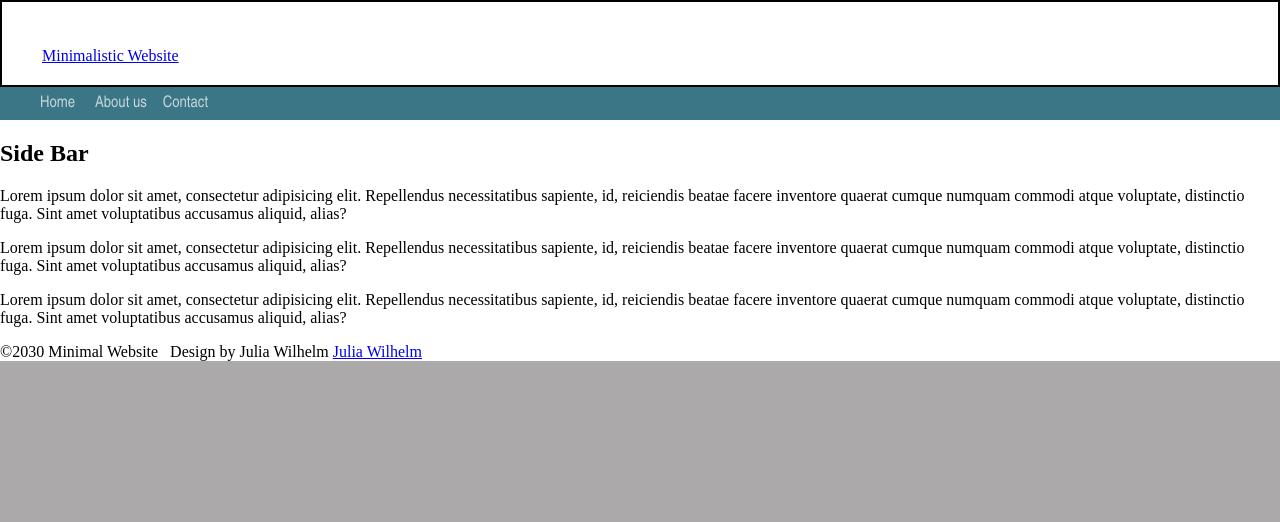
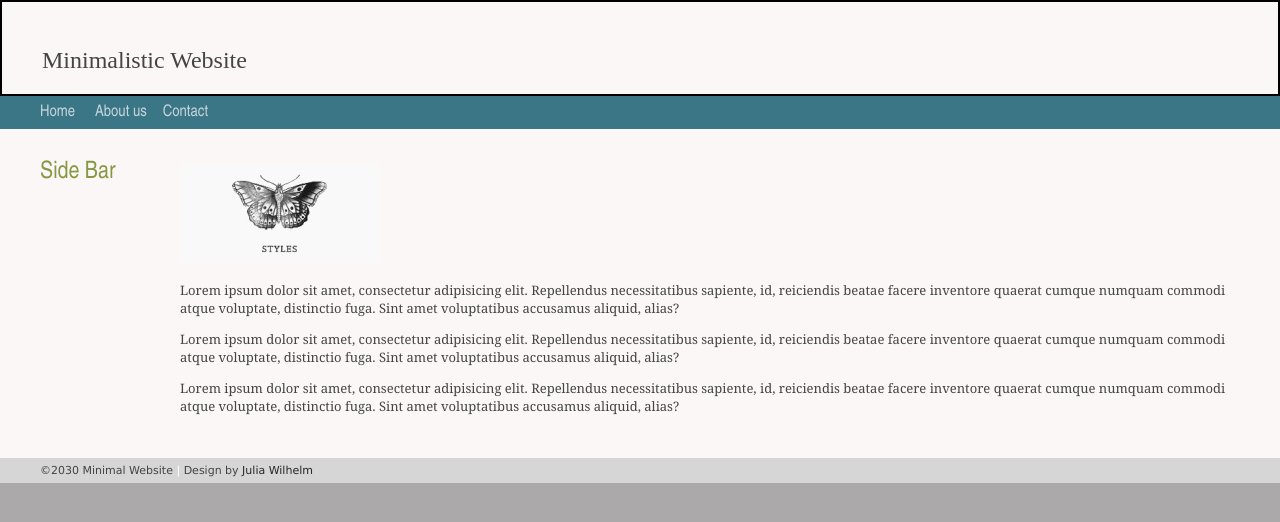
Before and after one commit to WiliTheSParrow/Minimalistic-website, a plain HTML site: page index.html in a window 1280 px wide. Drawn offline with Linux system fonts and the light colour scheme.

Commit message:
3rd commit

```diff
--- a/css/style.css
+++ b/css/style.css
@@ -3,10 +3,16 @@ body {
     margin: 0;
 }
 
+.link-title{
+    text-decoration: none;
+    font-size: 24px;
+    color: #444444;
+}
+
 .container {
 
     width: 780px margin: 0 auto;
-    background: #FFF;
+    background: #fbf7f7;
 }
 
 .header {
@@ -30,3 +36,61 @@ body {
 .menu a:hover {
     color: #ecf2f3;
 }
+
+aside {
+    float: left;
+    width: 120px;
+    padding: 30px 0 0 40px
+}
+
+h1 {
+    margin: 0pc;
+    color: #869843;
+    font-size: 24px;
+    font-family: "Arial Narrow", "Myriad Pro";
+    font-weight: normal;
+}
+
+h2 {
+    color: #3b7687;
+    font-size: 15px;
+    margin: 20px 0 5px 0;
+}
+
+.main {
+    margin: 0 0 0 180px;
+    padding: 35px 40px 30px 0;
+    color: #444444;
+    font-family: "Georgia";
+    font-size: 13px;
+    line-height: 18px;
+    text-emphasis: justify;
+
+}
+
+.main a:hover{
+    color: #444444;
+}
+
+/* #home-image img {
+    width:
+}*/
+
+footer {
+    padding: 6px 40px 6px 40px;
+    background: #d6d6d6;
+    font-family: "Lucida Sans Unicode";
+    color: #444444;
+    font-size: 11px;
+    text-decoration: right;
+}
+
+footer a{
+    text-decoration: none;
+    color: #262626;
+}
+
+.separator{
+    color: #FFFFFF;
+    font-size: 11px;
+}
--- a/index.html
+++ b/index.html
@@ -12,7 +12,7 @@
 
     <div class="container">
         <header class="header">
-            <a href="/">Minimalistic Website</a>
+            <a class="link-title" href="/">Minimalistic Website</a>
 
         </header>
 
@@ -29,6 +29,11 @@
 
         <article class="main">
             <!--          <img src="https://placehold.it/600x300" alt="">-->
+
+            <div id="home-image">
+                <img src="image/large.jpg" alt="home image">
+            </div>
+
             <p>Lorem ipsum dolor sit amet, consectetur adipisicing elit. Repellendus necessitatibus sapiente, id, reiciendis beatae facere inventore quaerat cumque numquam commodi atque voluptate, distinctio fuga. Sint amet voluptatibus accusamus aliquid, alias?</p>
             <p>Lorem ipsum dolor sit amet, consectetur adipisicing elit. Repellendus necessitatibus sapiente, id, reiciendis beatae facere inventore quaerat cumque numquam commodi atque voluptate, distinctio fuga. Sint amet voluptatibus accusamus aliquid, alias?</p>
             <p>Lorem ipsum dolor sit amet, consectetur adipisicing elit. Repellendus necessitatibus sapiente, id, reiciendis beatae facere inventore quaerat cumque numquam commodi atque voluptate, distinctio fuga. Sint amet voluptatibus accusamus aliquid, alias?</p>
@@ -36,7 +41,7 @@
         </article>
 
         <footer>
-            &copy;2030 Minimal Website &nbsp; Design by Julia Wilhelm <a href="https://www.linkedin.com/in/wjulia91/" target="_blank">Julia Wilhelm</a>
+            &copy;2030 Minimal Website <span class="separator">|</span> Design by <a href="https://www.linkedin.com/in/wjulia91/" target="_blank">Julia Wilhelm</a>
         </footer>
 
 
```
Also changed, not shown: image/large.jpg (added).
